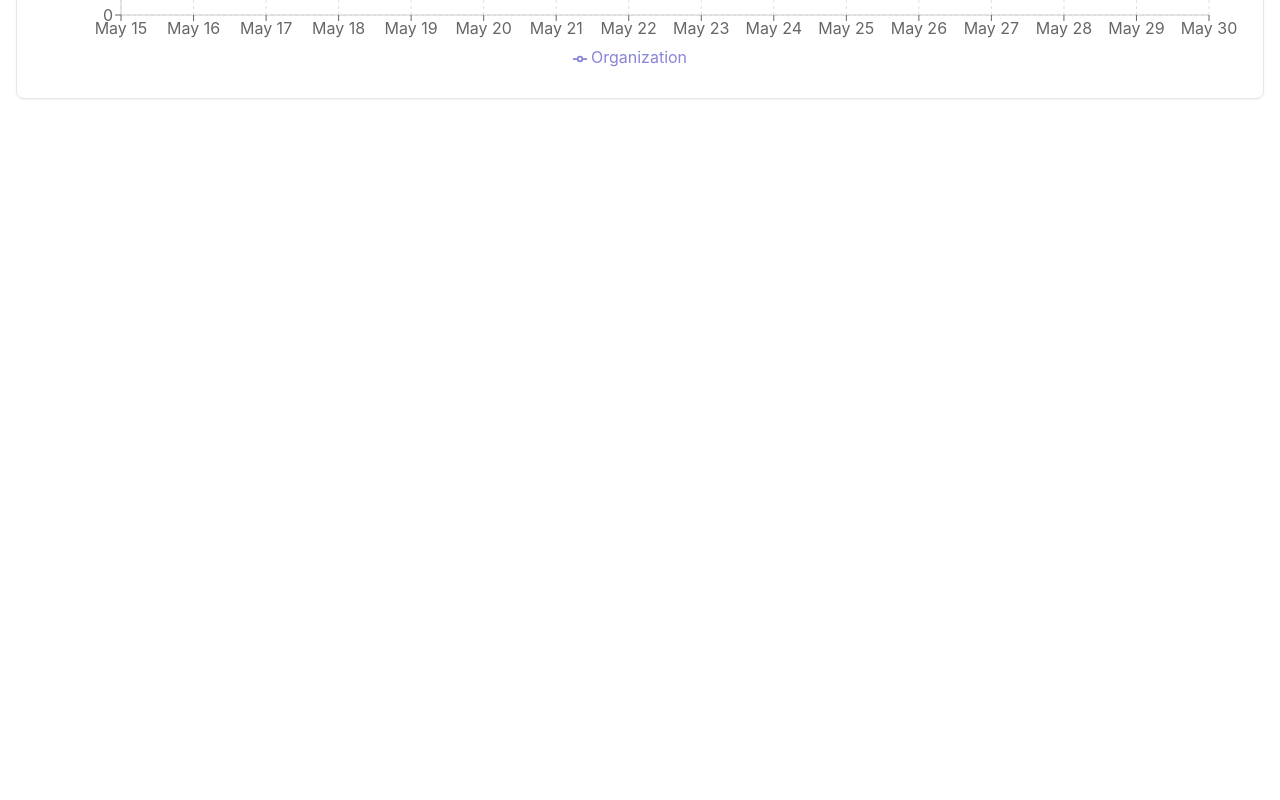
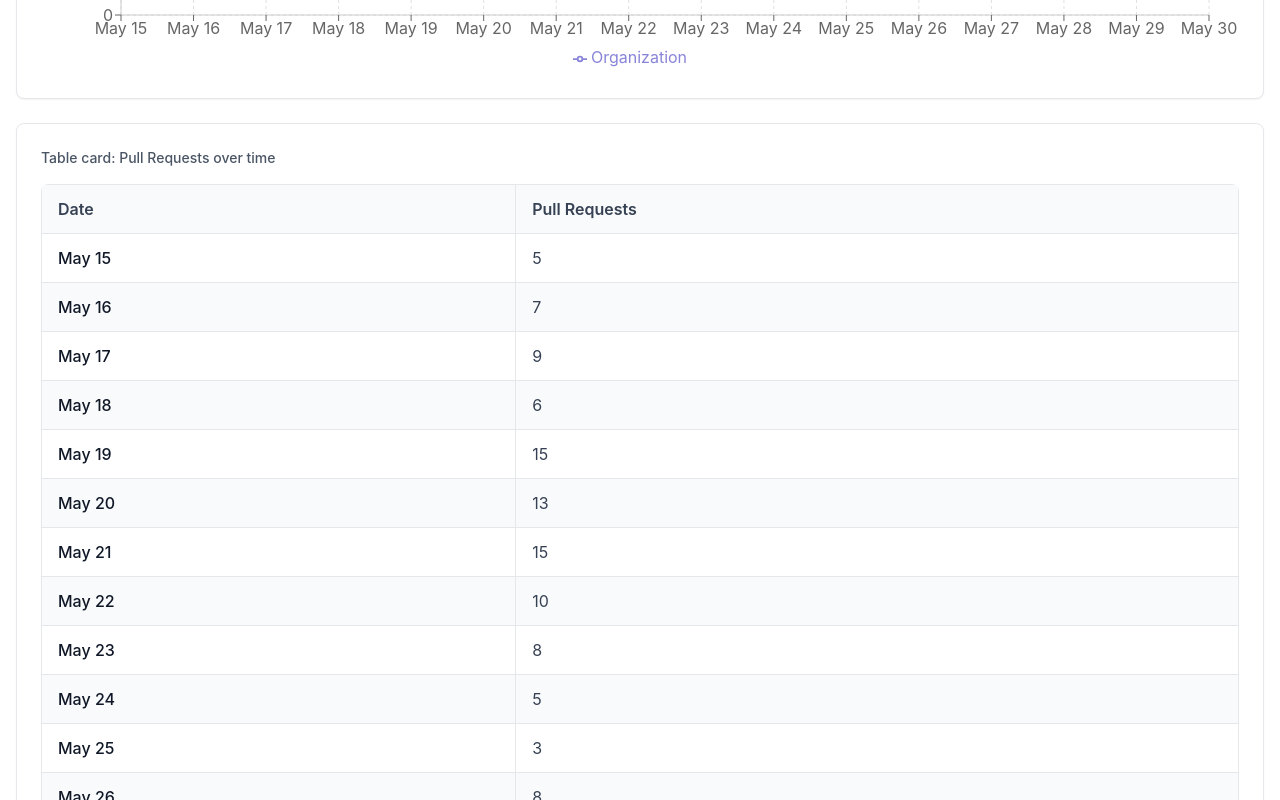
Before and after one commit to jonbrick/recharts-demo, a Next.js app: page / in a window 1280 px wide. Shown: the part 780-1580 px from the top of the page. Before the commit the page ends 911 px from the top, so only its background shows below. Built offline with nearby package versions, Linux system fonts and the light colour scheme.

Commit message:
Add data table card

```diff
--- a/src/app/page.tsx
+++ b/src/app/page.tsx
@@ -29,6 +29,7 @@ import {
 } from "../lib/dashboardUtils";
 import { Card } from "../components/Card";
 import { Button } from "../components/Button";
+import { DataTable } from "../components/DataTable";
 
 export default function HomePage() {
   const [chartType, setChartType] = useState("line");
@@ -515,6 +516,26 @@ export default function HomePage() {
               overlayGroupBy={overlayActiveGroupBy}
             />
           </Card>
+
+          {/* Table Card */}
+          <Card className="flex flex-col gap-4">
+            <div className="flex flex-col sm:flex-row justify-between items-start sm:items-center gap-4">
+              <h3 className="text-sm text-gray-600 font-medium">
+                Table card:{" "}
+                {config.metrics.find((m) => m.key === selectedMetric)?.label ||
+                  (config.overlayMetric?.key === selectedMetric
+                    ? config.overlayMetric.label
+                    : selectedMetric)}{" "}
+                over time
+              </h3>
+            </div>
+            <DataTable
+              currentData={chartData}
+              selectedMetric={selectedMetric}
+              selectedTable={selectedTable}
+              granularity={granularity}
+            />
+          </Card>
         </div>
       </div>
     </div>
--- /dev/null
+++ b/src/components/DataTable.tsx
@@ -0,0 +1,59 @@
+// DataTable.tsx - Dedicated table component for list card
+
+import React from "react";
+import { dataSourceConfig, formatValue } from "../lib/chartConfig.js";
+
+interface DataTableProps {
+  currentData: any[];
+  selectedMetric: string;
+  selectedTable: string;
+  granularity: string;
+}
+
+export function DataTable({
+  currentData,
+  selectedMetric,
+  selectedTable,
+  granularity,
+}: DataTableProps) {
+  const config = dataSourceConfig[selectedTable];
+  const metric = [...config.metrics, config.overlayMetric].find(
+    (m) => m.key === selectedMetric
+  );
+  const column = config.tableColumns.find((c) => c.key === selectedMetric);
+
+  return (
+    <div className="overflow-x-auto">
+      <table className="w-full border-collapse bg-white rounded-lg overflow-hidden shadow-sm">
+        <thead>
+          <tr className="bg-gray-50">
+            <th className="border border-gray-200 px-4 py-3 text-left font-semibold text-gray-700">
+              {granularity === "monthly" ? "Date" : "Period"}
+            </th>
+            <th className="border border-gray-200 px-4 py-3 text-left font-semibold text-gray-700">
+              {column ? column.label : metric.label}
+            </th>
+          </tr>
+        </thead>
+        <tbody>
+          {currentData.map((row, index) => (
+            <tr
+              key={row.name}
+              className={index % 2 === 0 ? "bg-white" : "bg-gray-50"}
+            >
+              <td className="border border-gray-200 px-4 py-3 font-medium text-gray-900">
+                {row.name}
+              </td>
+              <td className="border border-gray-200 px-4 py-3 text-gray-700">
+                {formatValue(
+                  row[selectedMetric],
+                  column ? column.format : "number"
+                )}
+              </td>
+            </tr>
+          ))}
+        </tbody>
+      </table>
+    </div>
+  );
+}
```
